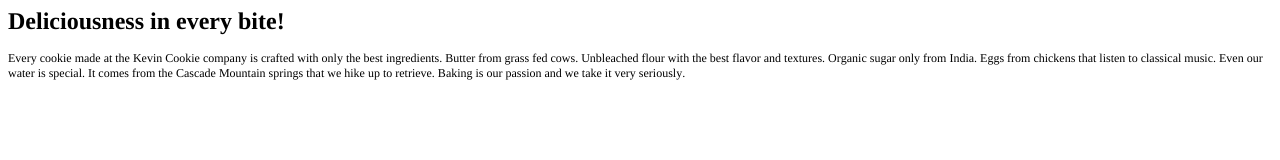
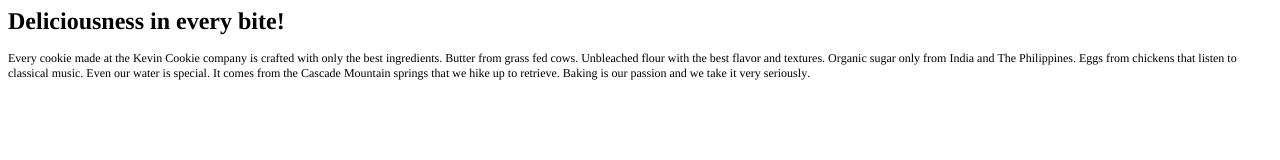
Before and after one commit to BorisPlotnikov/KevinCookieCompany.com, a plain HTML site: page index.htm in a window 1280 px wide. Drawn offline with Linux system fonts and the light colour scheme.

Commit message:
Update index.htm - We should include Philippines as one of the countries we get sugar from

```diff
--- a/index.htm
+++ b/index.htm
@@ -13,6 +13,6 @@
 </head>
 <body>
 <h1 style="margin: 0.0px 0.0px 16.1px 0.0px; font: 24.0px Times; color: #000000; -webkit-text-stroke: #000000"><span class="s1"><b>Deliciousness in every bite!</b></span></h1>
-<p class="p2"><span class="s1">Every cookie made at the Kevin Cookie company is crafted with only the best ingredients. Butter from grass fed cows. Unbleached flour with the best flavor and textures. Organic sugar only from India. Eggs from chickens that listen to classical music. Even our water is special. It comes from the Cascade Mountain springs that we hike up to retrieve. Baking is our passion and we take it very seriously.</span></p>
+<p class="p2"><span class="s1">Every cookie made at the Kevin Cookie company is crafted with only the best ingredients. Butter from grass fed cows. Unbleached flour with the best flavor and textures. Organic sugar only from India and The Philippines. Eggs from chickens that listen to classical music. Even our water is special. It comes from the Cascade Mountain springs that we hike up to retrieve. Baking is our passion and we take it very seriously.</span></p>
 </body>
 </html>
```
